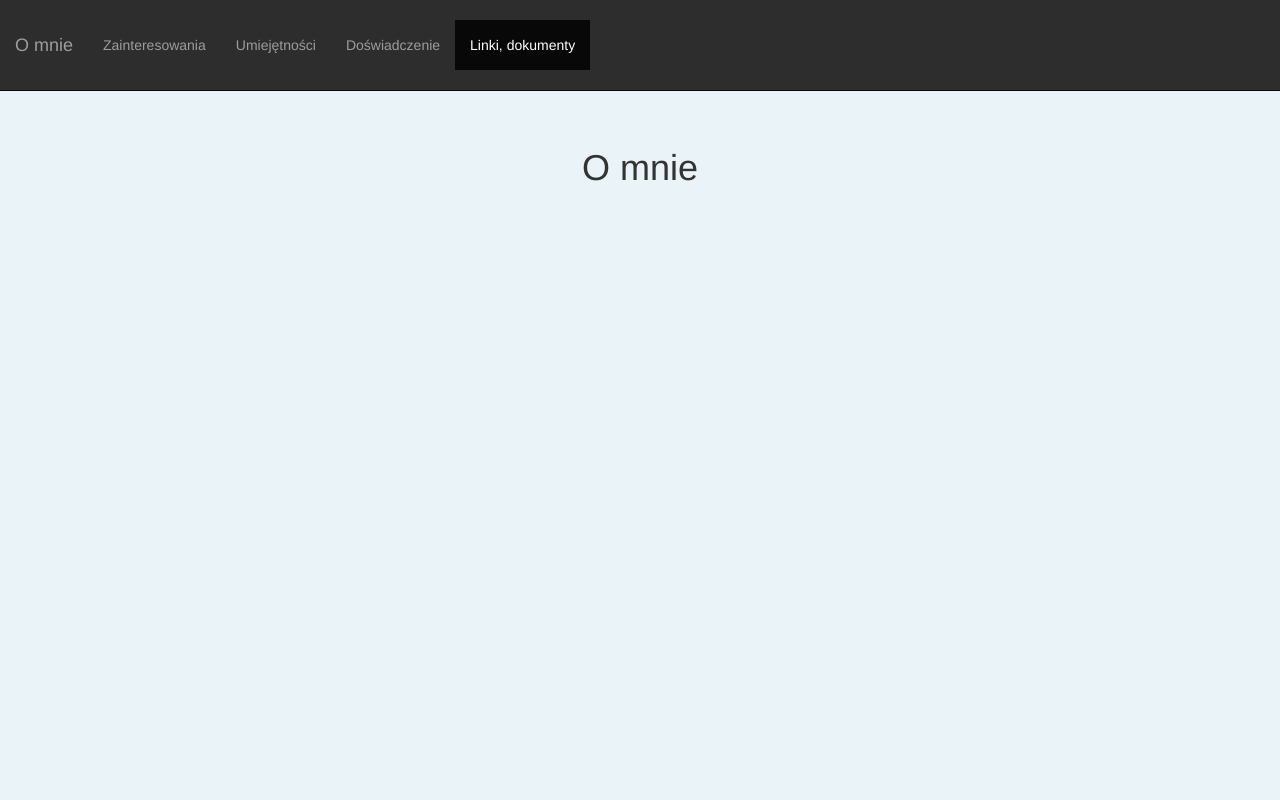
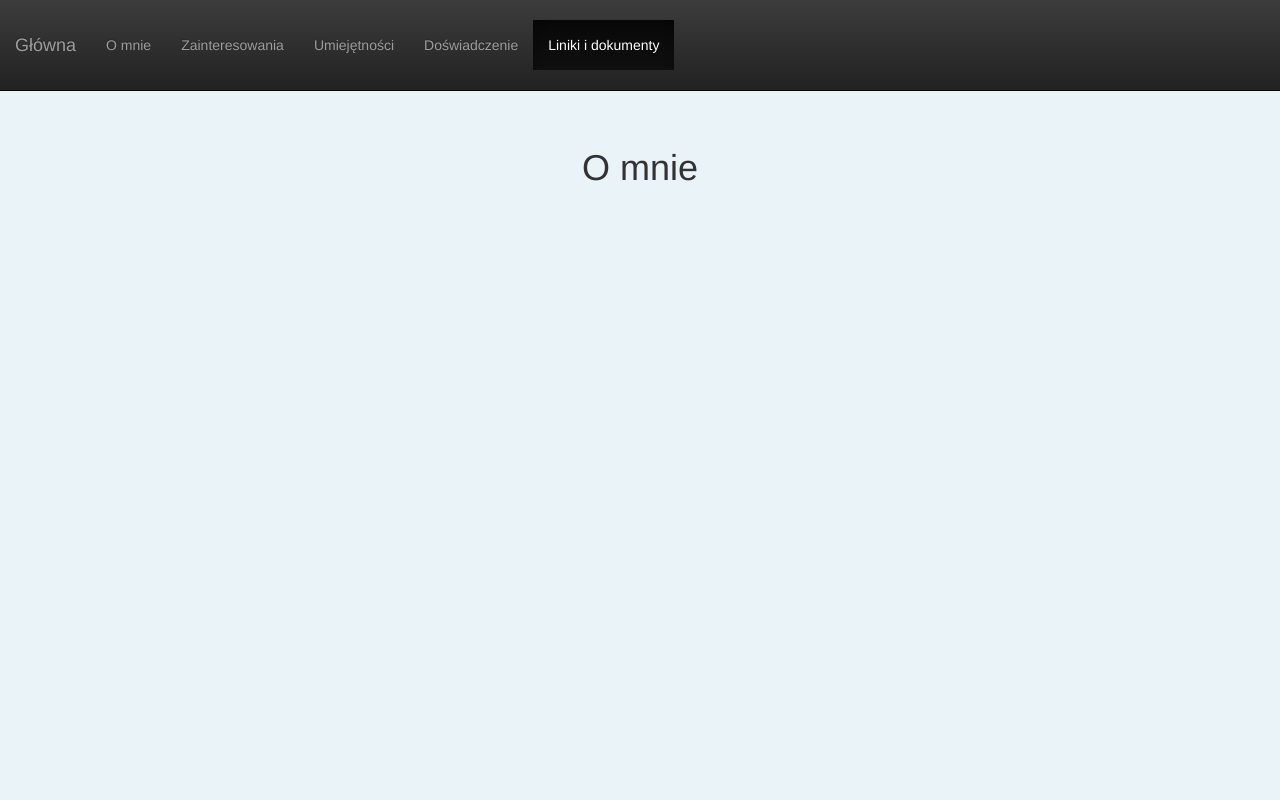
Before and after one commit to Ranhadum/Portfolio, a plain HTML site: page index.html in a window 1280 px wide. Shown: the top 800 px of the page. Drawn offline with nearby package versions, Linux system fonts and the light colour scheme.

Commit message:
Add files via upload

```diff
--- a/index.html
+++ b/index.html
@@ -8,38 +8,60 @@
 
         <title>Portfolio Michał Szczepniak</title>
         <link rel="shortcut icon" href="favicon%20(4).ico" />
-        <!-- Bootstrap CSS-->
-        <link href="css/bootstrap.min.css" rel="stylesheet">
 
-        <!-- Custom CSS -->
+        <!-- Latest compiled and minified CSS -->
+        <link rel="stylesheet" href="https://maxcdn.bootstrapcdn.com/bootstrap/3.3.7/css/bootstrap.min.css" integrity="sha384-BVYiiSIFeK1dGmJRAkycuHAHRg32OmUcww7on3RYdg4Va+PmSTsz/K68vbdEjh4u" crossorigin="anonymous">
+
+        <!-- Optional theme -->
+        <link rel="stylesheet" href="https://maxcdn.bootstrapcdn.com/bootstrap/3.3.7/css/bootstrap-theme.min.css" integrity="sha384-rHyoN1iRsVXV4nD0JutlnGaslCJuC7uwjduW9SVrLvRYooPp2bWYgmgJQIXwl/Sp" crossorigin="anonymous">
+
+        <!-- Latest compiled and minified JavaScript -->
+        <script src="https://maxcdn.bootstrapcdn.com/bootstrap/3.3.7/js/bootstrap.min.js" integrity="sha384-Tc5IQib027qvyjSMfHjOMaLkfuWVxZxUPnCJA7l2mCWNIpG9mGCD8wGNIcPD7Txa" crossorigin="anonymous"></script>
+
+        <!-- CSS -->
         <link href="css/scroll.css" rel="stylesheet">
 
 
     </head>
 
     <body id="scn1" data-spy="scroll" data-target=".navbar-fixed-top">
-        <nav class="navbar navbar-inverse navbar-fixed-top" role="navigation">
+        <div class="navbar navbar-inverse navbar-fixed-top" role="navigation">
             <div class="container-fluid">
                 <div class="navbar-header page-scroll">
-                    <button type="button" class="navbar-toggle" data-toggle="collapse" data-target=".navbarcollapse">
+                    <button type="button" class="navbar-toggle" data-toggle="collapse" data-target=".navbar-collapse">
                         <span class="sr-only">Toggle navigation</span>
                         <span class="icon-bar"></span>
                         <span class="icon-bar"></span>
                         <span class="icon-bar"></span>
                     </button>
-                    <a class="navbar-brand page-scroll" href="#scn1">O mnie</a>
+                    <a class="navbar-brand page-scroll" href="#scn1">Główna</a>
                 </div>
                 <div class="collapse navbar-collapse navbarcollapse">
                     <ul class="nav navbar-nav">
-                        <li class="hidden"><a class="page-scroll" href="#scn1"></a></li>
-                        <li><a class="page-scroll" href="#scn2">Zainteresowania</a></li>
-                        <li><a class="page-scroll" href="#scn3">Umiejętności</a></li>
-                        <li><a class="page-scroll" href="#scn4">Doświadczenie</a></li>
-                        <li><a class="page-scroll" href="#scn5">Linki, dokumenty</a></li>
+                        <li class="active">
+                            <a href="#scn1" class="page-scroll hidden-xs">O mnie</a>
+                            <a href="#scn1" class="page-scroll visible-xs" data-toggle="collapse" data-target=".navbar-collapse">O mnie</a>
+                        </li>
+                        <li>
+                            <a href="#scn2" class="page-scroll hidden-xs">Zainteresowania</a>
+                            <a href="#scn2" class="page-scroll visible-xs" data-toggle="collapse" data-target=".navbar-collapse">Zainteresowania</a>
+                        </li>
+                        <li>
+                            <a href="#scn3" class="page-scroll hidden-xs">Umiejętności</a>
+                            <a href="#scn3" class="page-scroll visible-xs" data-toggle="collapse" data-target=".navbar-collapse">Umiejętności</a>
+                        </li>
+                        <li>
+                            <a href="#scn4" class="page-scroll hidden-xs">Doświadczenie</a>
+                            <a href="#scn4" class="page-scroll visible-xs" data-toggle="collapse" data-target=".navbar-collapse">Doświadczenie</a>
+                        </li>
+                        <li>
+                            <a href="#scn5" class="page-scroll hidden-xs">Liniki i dokumenty</a>
+                            <a href="#scn5" class="page-scroll visible-xs" data-toggle="collapse" data-target=".navbar-collapse">Liniki i dokumenty</a>
+                        </li>
                     </ul>
                 </div>
             </div>
-        </nav>
+        </div>
         <section id="scn1" class="home-section">
             <div class="container-fluid">
                 <div class="row">
@@ -85,6 +107,7 @@
                 </div>
             </div>
         </section>
+
         <!-- jQuery -->
         <script src="js/jquery.js"></script>
         <!-- Bootstrap JavaScript -->
--- a/js/scrolling-nav.js
+++ b/js/scrolling-nav.js
@@ -1,4 +1,4 @@
-//jQuery to collapse the navbar on scroll
+
 $(window).scroll(function() {
     if ($(".navbar").offset().top > 50) {
         $(".navbar-fixed-top").addClass("top-nav-collapse");
@@ -7,7 +7,6 @@ $(window).scroll(function() {
     }
 });
 
-//jQuery for page scrolling feature - requires jQuery Easing plugin
 $(function() {
     $('a.page-scroll').bind('click', function(event) {
         var $anchor = $(this);
```
